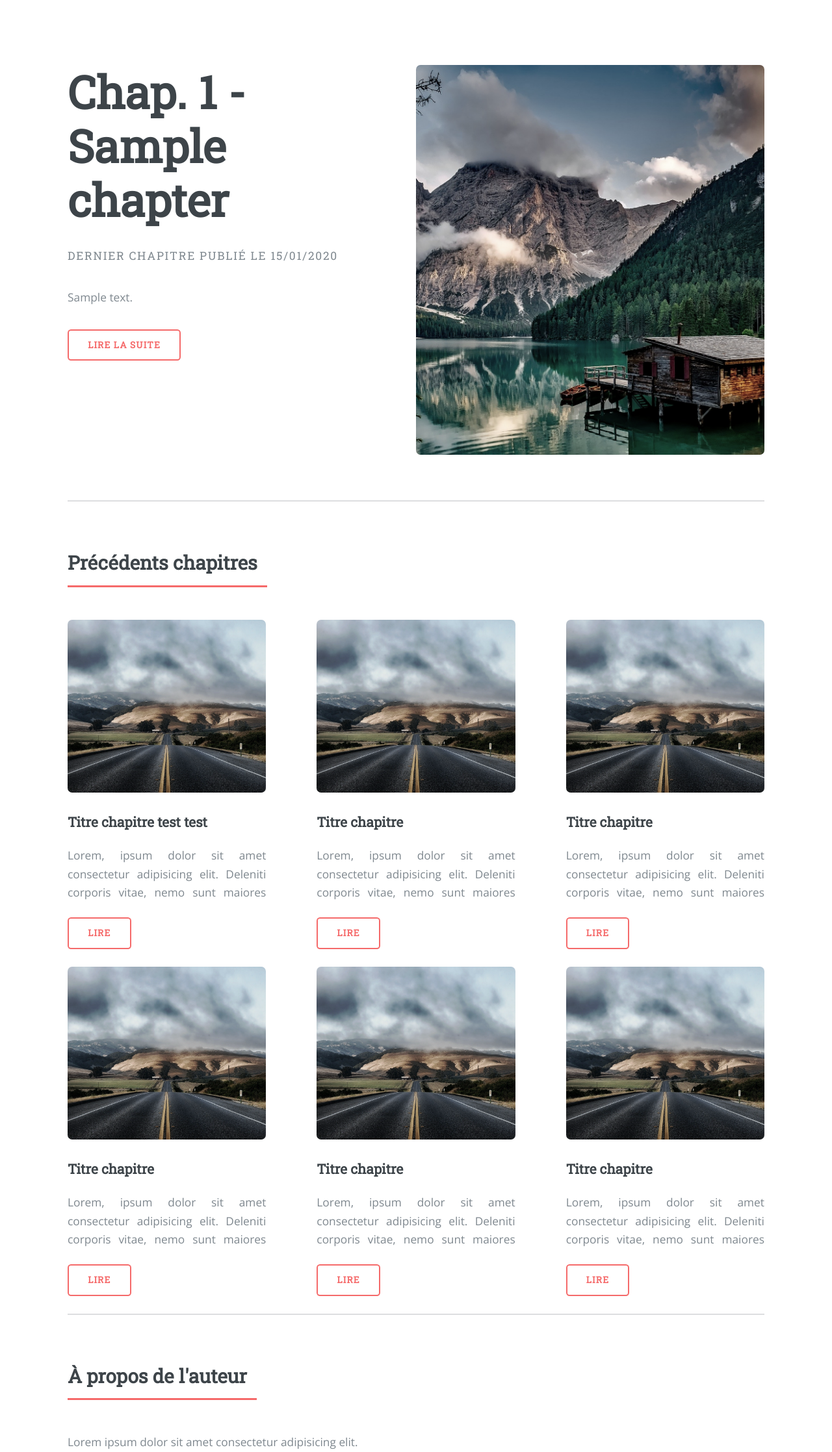
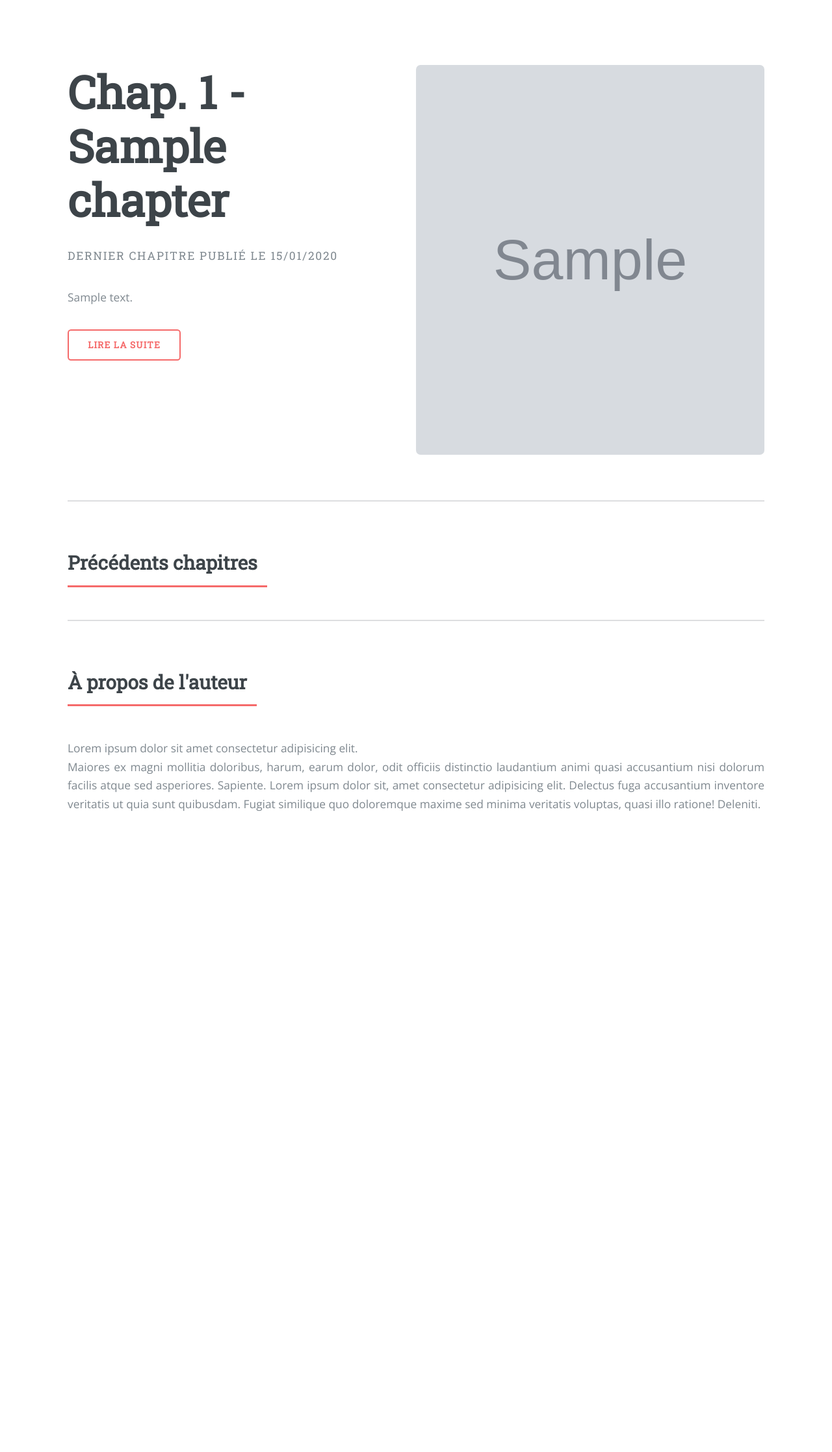
Before and after one commit to Mindrel/oc-project4-blog, a PHP site: page / in a window 1280 px wide. Shown: the part 160-2395 px from the top of the page at 65% size. After the commit the page ends 1409 px from the top, so only its background shows below. Run offline with PHP 8.4, Linux system fonts and the light colour scheme; tables that the repository leaves empty or names only in its code hold one stand-in row (values such as "Sample post"); grey boxes marked "Sample" are stand-in pictures; some libraries are stand-ins or nearby versions.

Commit message:
feat: display last chapters

```diff
--- a/controller/blog.php
+++ b/controller/blog.php
@@ -2,14 +2,14 @@
 
 require_once("model/ChapterManager.php");
 
-// Fonction qui permet l'affichage du contenu de la page d'accueil
+// Fonction qui permet l'affichage du contenu de la page d'accueil (7 derniers chapitres dont le dernier à part)
 function homeListChapters()
 {
     $lastChapterManager = new ChapterManager();
     $lastChapter = $lastChapterManager->getLastChapter();
 
-    // $chaptersManager = new ChapterManager();
-    // $chapters = $chaptersManager->getChapters();
+    $chaptersManager = new ChapterManager();
+    $chapters = $chaptersManager->getChapters();
 
     // Ligne correcte remplacée par une autre view pour les tests HTML/CSS
     require("view/user/homeView.php");
--- a/index.php
+++ b/index.php
@@ -1,4 +1,4 @@
 <?php
 require("controller/blog.php");
 
-homelistChapters();
+homeListChapters();
--- a/model/ChapterManager.php
+++ b/model/ChapterManager.php
@@ -14,14 +14,14 @@ class ChapterManager extends Manager
         return $req;
     }
 
-    // // Extrait les données des 6 avant-derniers chapitres (dont les max 250 premiers char du texte)
-    // public function getChapters()
-    // {
-    //     $db = $this->dbConnect();
-    //     $req = $db->query("SELECT id, title, image_path, LEFT(content, 250) FROM p4_chapters ORDER BY creation_date DESC LIMIT 1,7");
+    // Extrait les données des 6 avant-derniers chapitres (dont les max 250 premiers char du texte)
+    public function getChapters()
+    {
+        $db = $this->dbConnect();
+        $req = $db->query("SELECT id, title, image_path, LEFT(content, 250) AS content_extract FROM p4_chapters ORDER BY creation_date DESC LIMIT 1,7");
 
-    //     return $req;
-    // }
+        return $req;
+    }
 
     // Extrait toutes les données du chapitre sélectionné
     public function getCurrentChapter($chapterId)
--- a/view/user/homeView.php
+++ b/view/user/homeView.php
@@ -7,6 +7,7 @@
     <?php
     while ($data = $lastChapter->fetch()) {
     ?>
+        <!-- Extrait du dernier chapitre -->
         <div class="last-chapter-text">
             <h1>
                 Chap. <?= $data["id"] ?> - <?= htmlspecialchars($data["title"]); ?>
@@ -15,7 +16,7 @@
             <p class="last-chapter-datetime">Dernier chapitre publié le <?= htmlspecialchars($data["creation_date_fr"]) ?></p>
 
             <p class="last-chapter-extract">
-                <?= htmlspecialchars($data["content_extract"]); ?>
+                <?= nl2br(htmlspecialchars($data["content_extract"])); ?>
             </p>
 
             <button>Lire la suite</button>
@@ -23,7 +24,7 @@
 
         <!-- illustration du dernier chapitre -->
         <div class="last-chapter-img">
-            <img src="public/images/pic1920.jpg" alt="image" />
+            <img src="<?= $data["image_path"] ?>" alt="illustration" />
         </div>
     <?php
     }
@@ -35,53 +36,24 @@
     <h2>
         Précédents chapitres
     </h2>
-    <!-- Extraits des chapitres dans l'ordre d'apparition du plus récent au plus ancien -->
+    <!-- Extraits de chapitres dans l'ordre d'apparition du plus récent au plus ancien -->
     <ul class="chapter-gallery">
-        <li class="previous-chapter">
-            <img src="public/images/pic1280.jpg" alt="image" />
+        <?php
+        while ($data = $chapters->fetch()) {
+        ?>
+            <li class="previous-chapter">
+                <img src="<?= $data["image_path"] ?>" alt="illustration" />
 
-            <h3>Titre chapitre test test</h3>
-            <p>
-                Lorem, ipsum dolor sit amet consectetur adipisicing elit. Deleniti corporis vitae, nemo sunt maiores dicta libero quidem esse facere minima?
-                Lorem ipsum dolor, sit amet consectetur adipisicing elit. Culpa suscipit in explicabo animi quos, impedit, aperiam quisquam aut vero necessitatibus corrupti, deserunt at ex recusandae cupiditate similique asperiores architecto? Molestias.
-            </p>
-            <button>Lire</button>
-        </li>
-        <li class="previous-chapter">
-            <img src="public/images/pic1280.jpg" alt="image" />
-
-            <h3>Titre chapitre</h3>
-            <p>Lorem, ipsum dolor sit amet consectetur adipisicing elit. Deleniti corporis vitae, nemo sunt maiores dicta libero quidem esse facere minima?...</p>
-            <button>Lire</button>
-        </li>
-        <li class="previous-chapter">
-            <img src="public/images/pic1280.jpg" alt="image" />
-
-            <h3>Titre chapitre</h3>
-            <p>Lorem, ipsum dolor sit amet consectetur adipisicing elit. Deleniti corporis vitae, nemo sunt maiores dicta libero quidem esse facere minima?...</p>
-            <button>Lire</button>
-        </li>
-        <li class="previous-chapter">
-            <img src="public/images/pic1280.jpg" alt="image" />
-
-            <h3>Titre chapitre</h3>
-            <p>Lorem, ipsum dolor sit amet consectetur adipisicing elit. Deleniti corporis vitae, nemo sunt maiores dicta libero quidem esse facere minima?...</p>
-            <button>Lire</button>
-        </li>
-        <li class="previous-chapter">
-            <img src="public/images/pic1280.jpg" alt="image" />
-
-            <h3>Titre chapitre</h3>
-            <p>Lorem, ipsum dolor sit amet consectetur adipisicing elit. Deleniti corporis vitae, nemo sunt maiores dicta libero quidem esse facere minima?...</p>
-            <button>Lire</button>
-        </li>
-        <li class="previous-chapter">
-            <img src="public/images/pic1280.jpg" alt="image" />
-
-            <h3>Titre chapitre</h3>
-            <p>Lorem, ipsum dolor sit amet consectetur adipisicing elit. Deleniti corporis vitae, nemo sunt maiores dicta libero quidem esse facere minima?...</p>
-            <button>Lire</button>
-        </li>
+                <h3>Chap. <?= $data["id"] ?> - <?= htmlspecialchars($data["title"]); ?></h3>
+                <p>
+                    <?= nl2br(htmlspecialchars($data["content_extract"])); ?>
+                </p>
+                <button>Lire</button>
+            </li>
+        <?php
+        }
+        $chapters->closeCursor();
+        ?>
     </ul>
 </section>
 
```
Also changed, not shown: public/images/7.jpg (renamed from public/images/8.jpg).
